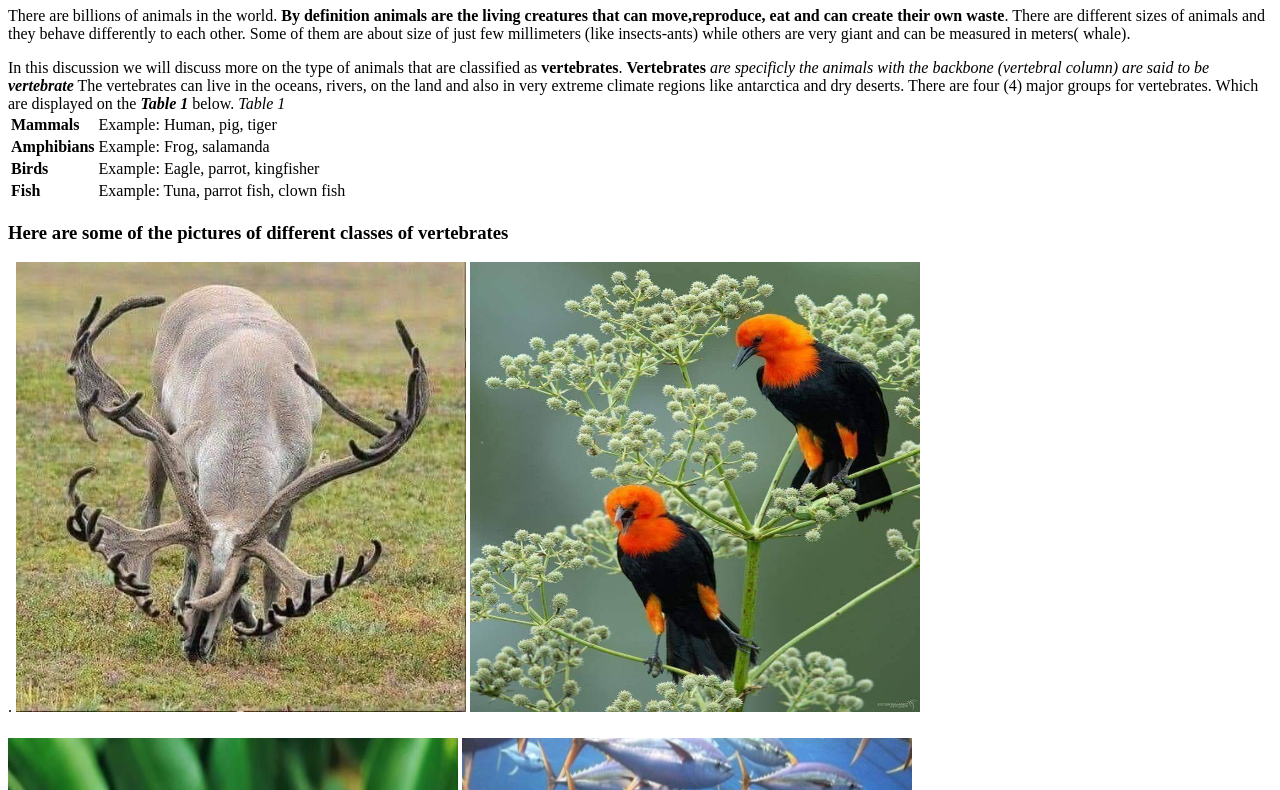
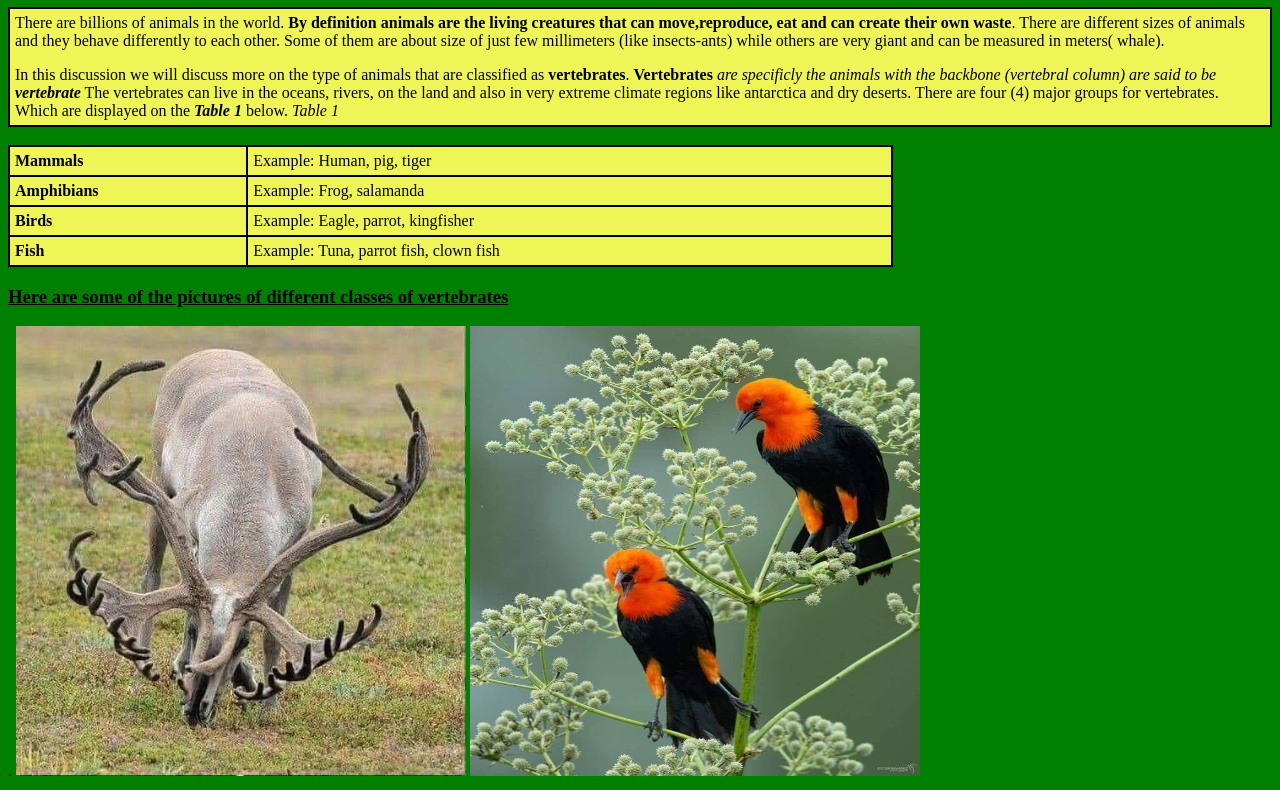
Before and after one commit to lapsontimmy/Vertebrate-Classes, a plain HTML site: page index.html in a window 1280 px wide. Shown: the part 73-863 px from the top of the page. Drawn offline with Linux system fonts and the light colour scheme.

Commit message:
Addim CSS

```diff
--- a/index.html
+++ b/index.html
@@ -3,9 +3,17 @@
 
    <head>
            <title>WELCOME TO ANIMAL KINGDOM</title>
-   </head>
+           <link rel="stylesheet" href="styles.css">
+    </head>
            <body>
                    <h1>The Four Classes of Vertebrates</h1>
+
+                        <table style="width:100% "
+                                          backgroud-color:light green;
+                                          border:2px solid black;
+                                          margin:20px;
+                                          padding:20px>
+                              <tr><td>
 
                          <p1>   There are billions of animals in the world. <b>By definition animals are the living creatures that
                                 can move,reproduce, eat and can create their own waste</b>. There are different sizes of animals and they
@@ -19,15 +27,15 @@
                                 There are four (4) major groups for vertebrates. Which are displayed on the <b><i>Table 1</i></b> below.</p2>
 
                                      <p3><i>Table 1</i></p3>
+                         </tr></td>
+                         </table>
+                         <br>
 
-                                <table>
-                                          <style>
-                                          <style="width:100% "
+                                <table style="width:70% "
                                           backgroud-color:light green;
                                           border:2px solid black;
                                           margin:20px;
-                                          padding:20px
-                                          </style>
+                                          padding:20px>
 
 
                                          <tr>
@@ -61,7 +69,7 @@
 
 
 
-                                <h3> Here are some of the pictures of different classes of vertebrates</h3>.
+                                <h3> <u>Here are some of the pictures of different classes of vertebrates</u></h3>.
 
 
                           <img src="picz\p10.jpg" alt="deer" width="450" height="450" "Dear is an example of a mammal">
--- a/styles.css
+++ b/styles.css
@@ -4,39 +4,27 @@ h2 {color:orange;}
 p {color:pink;background-color:white;}
 
 
- <style>
-.Dept {
- background-color: tomato;
-color: white;
-border: 2px solid black;
-margin: 20px;
-padding: 20px;
- }
-</style>
-</head>
-<body>
-<div class="Dept">
- <h2>Physics</h2>
- <p>Physics Department.</p>
-</div>
-<div class="Dept">
- <h2>Biology</h2>
- <p>Biology Department.</p>
-</div>
-12
-<div class="Dept">
- <h2>MSCS</h2>
- <p>The Mathematics, Statistics and Computer Sciences Department</p>
-</div>
-</body>
-</html>
-<style>
-
-.Dept {
- background-color: tomato;
-color: white;
-border: 2px solid black;
-margin: 20px;
-padding: 20px;
- }
-</style>
+h1 {color: #22168A;
+    text-align: center;
+    }
+h2  {color: #A31E10;
+    text-align: center;
+    }
+p   {
+    }
+table, th,td {
+border:2px solid black;
+border-collapse:collapse;
+}
+th, td {
+background-color: #F0F557;
+padding:5px;
+}
+th {
+   text-align: left;
+}
+table.center {
+             margin-left: auto;
+             margin-right: auto;
+             padding: 5px;
+}
```
